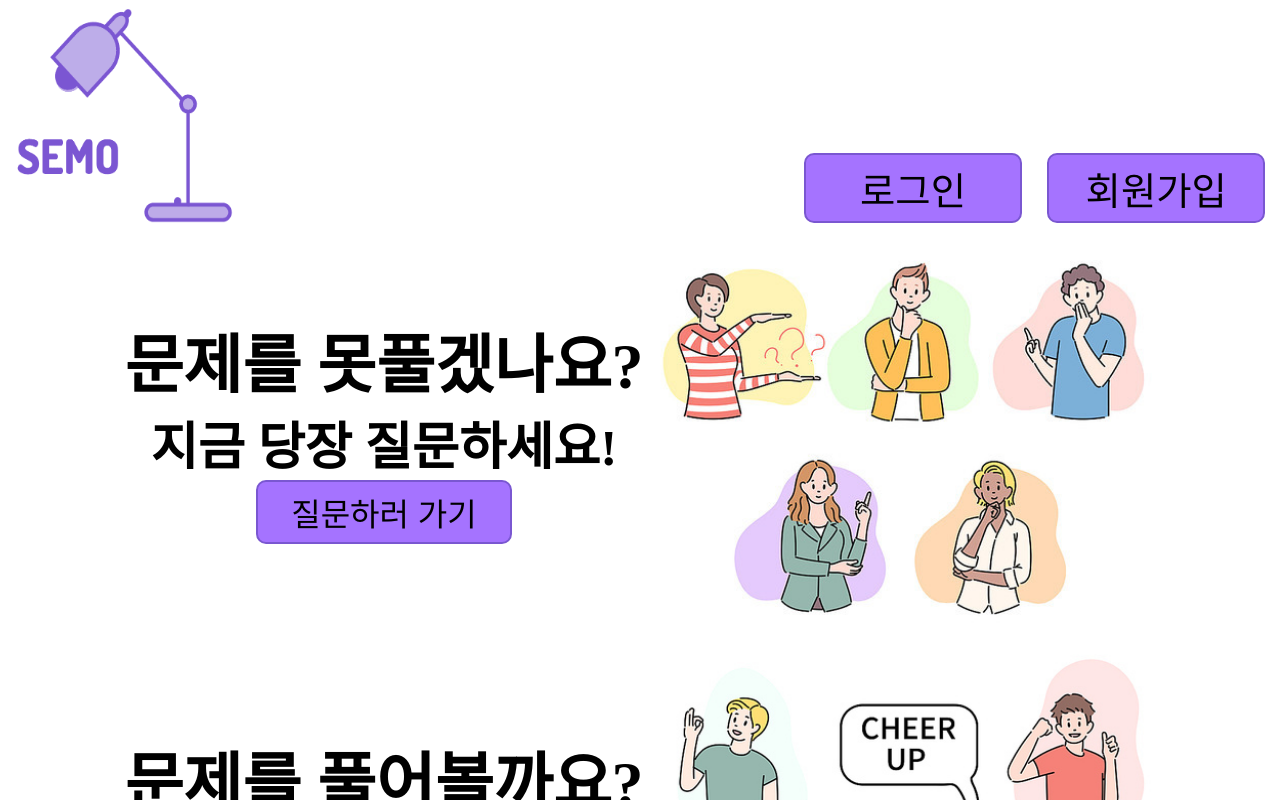
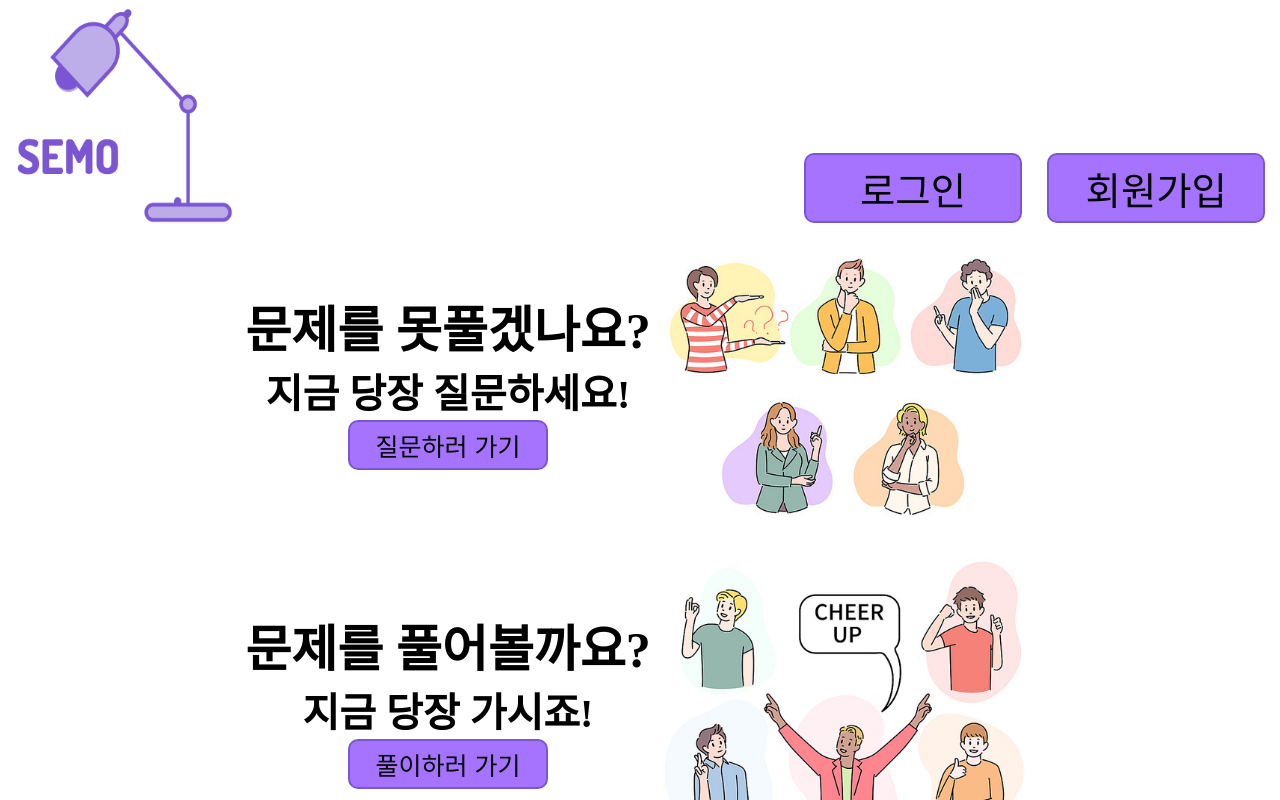
Before and after one commit to codestates/SEMO, a React (Create React App) app in the folder client/: page / in a window 1280 px wide. Shown: the top 800 px of the page. Built offline with nearby package versions, Linux system fonts and the light colour scheme; no server answers.

Commit message:
update css mainpage

```diff
--- a/client/src/pages/main.js
+++ b/client/src/pages/main.js
@@ -14,18 +14,32 @@ import { Link } from "react-router-dom";
 
 const ItemasContainer = styled.div`
   /* border: 1px solid blue; */
-  width: 100vw;
+  max-width: 1000px;
   height: 90vh;
   display: flex;
   flex-direction: column;
   align-items: center;
   gap: 15px;
+  box-sizing: border-box;
+  margin: 0 auto;
 `;
 
 const ImgContainer = styled.img`
   /* border: 1px solid green; */
-  width: 40vw;
-  height: 31.5vw;
+  width: 150px;
+  height: 118px;
+  padding: 5px;
+
+  @media screen and (min-width: 401px) and (max-width: 1000px) {
+    /* border: 1px solid green; */
+    width: 37.4065vw;
+    height: 29.4264vw;
+  }
+
+  @media screen and (min-width: 1001px) {
+    height: 294.25px;
+    width: 374.062px;
+  }
 `;
 
 const ItemasContainer1 = styled.div`
@@ -43,16 +57,32 @@ const TextContainer = styled.div`
   > .h1 {
     font-size: 5vw;
     font-weight: bold;
+
+    @media screen and (min-width: 1001px) {
+      font-size: 50px;
+      font-weight: bold;
+    }
   }
   > .h2 {
     font-size: 4vw;
     font-weight: bold;
+
+    @media screen and (min-width: 1001px) {
+      font-size: 40px;
+      font-weight: bold;
+    }
   }
 
   .btn1 {
     font-size: 2.5vw;
     width: 20vw;
     height: 5vw;
+
+    @media screen and (min-width: 1001px) {
+      font-size: 25px;
+      width: 200px;
+      height: 50px;
+    }
   }
 `;
 
@@ -96,7 +126,9 @@ const Main = () => {
           <ImgContainer src={image2} alt="" />
         </ItemasContainer1>
 
-        <div style={{ width: '100%' }}><SimpleSlider /></div>
+        <div style={{ width: "100%" }}>
+          <SimpleSlider />
+        </div>
         {/* 더미 데이터 들어가야하는곳  */}
 
         <ItemasContainer1>
```
